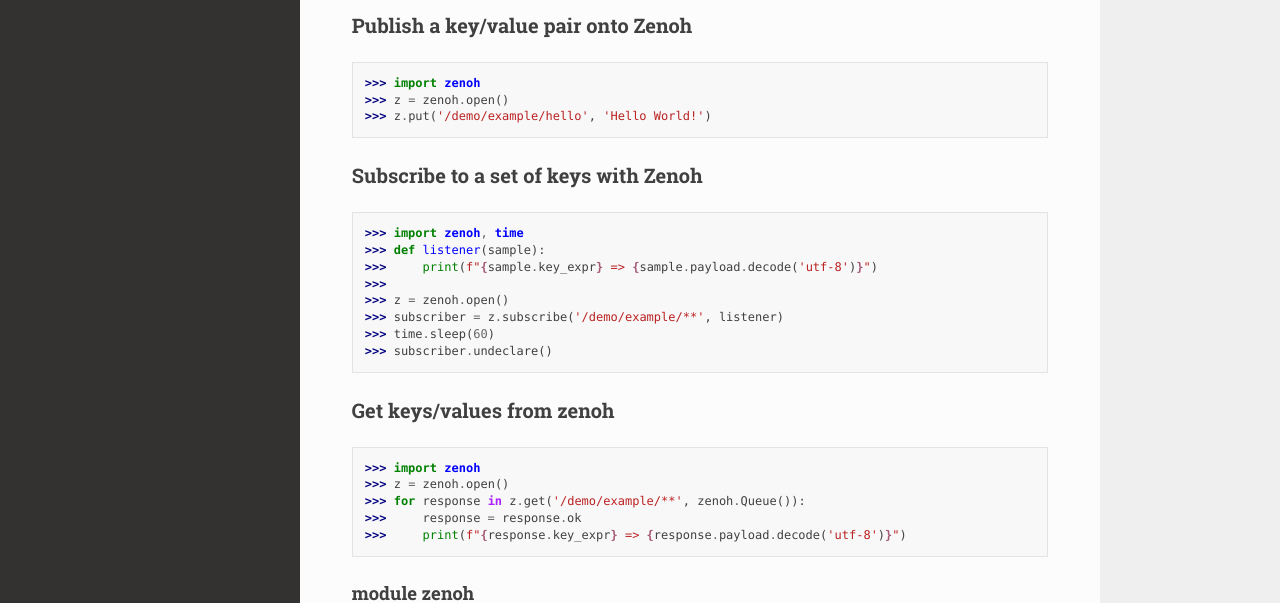
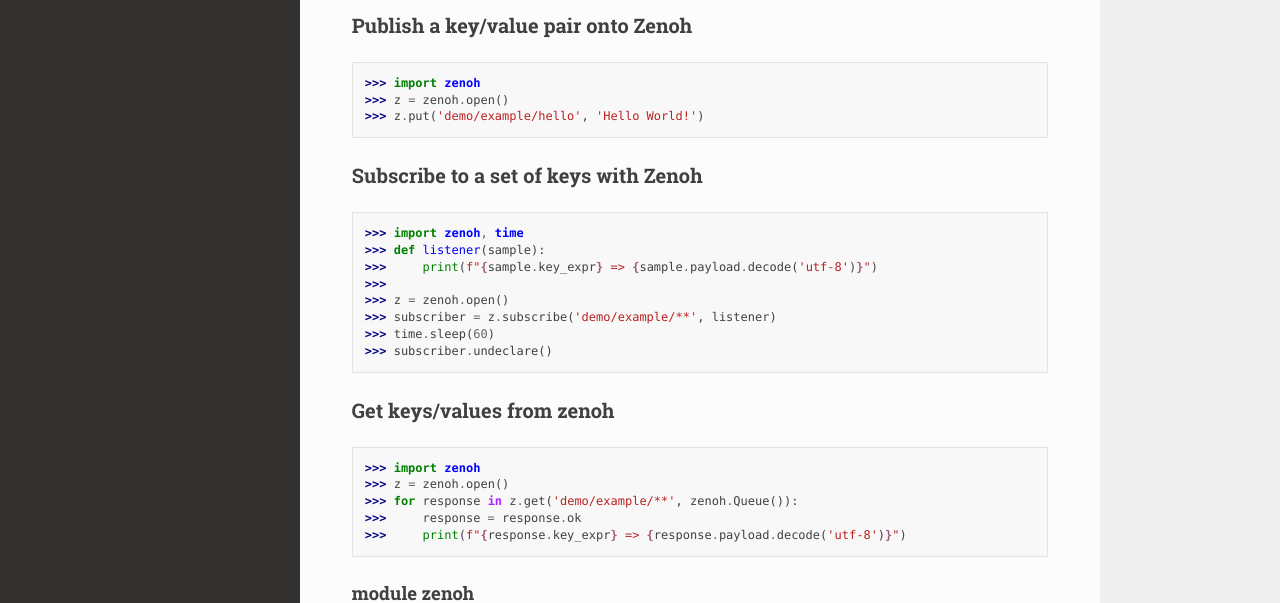
Before and after one commit to eclipse-zenoh/zenoh-python, a Sphinx documentation site: the page built from docs/index.rst, in a window 1280 px wide and 900 px high, scrolled down 417 px. Shown: the part 151-754 px from the top of the window. Built offline with Sphinx 7.4.7 and the Read the Docs theme 2.0.0, drawn with Linux system fonts in a browser that asks for light colours.

Commit message:
remove first / at key expressions

```diff
--- a/docs/index.rst
+++ b/docs/index.rst
@@ -41,7 +41,7 @@
 
 >>> import zenoh
 >>> z = zenoh.open()
->>> z.put('/demo/example/hello', 'Hello World!')
+>>> z.put('demo/example/hello', 'Hello World!')
 
 Subscribe to a set of keys with Zenoh
 """""""""""""""""""""""""""""""""""""
@@ -51,7 +51,7 @@
 >>>     print(f"{sample.key_expr} => {sample.payload.decode('utf-8')}")
 >>>
 >>> z = zenoh.open()
->>> subscriber = z.subscribe('/demo/example/**', listener)
+>>> subscriber = z.subscribe('demo/example/**', listener)
 >>> time.sleep(60)
 >>> subscriber.undeclare()
 
@@ -60,7 +60,7 @@
 
 >>> import zenoh
 >>> z = zenoh.open()
->>> for response in z.get('/demo/example/**', zenoh.Queue()):
+>>> for response in z.get('demo/example/**', zenoh.Queue()):
 >>>     response = response.ok
 >>>     print(f"{response.key_expr} => {response.payload.decode('utf-8')}")
 
```
